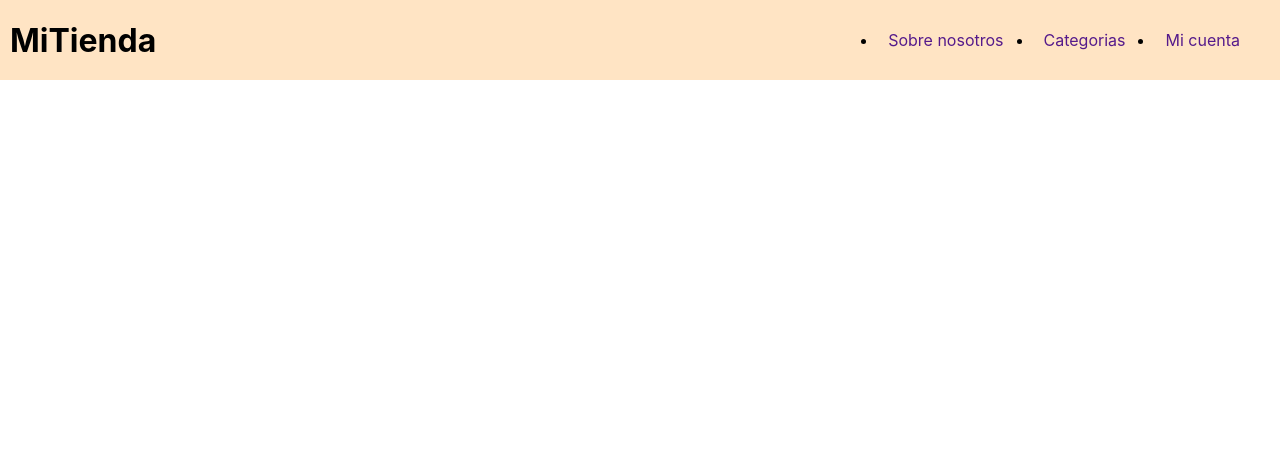
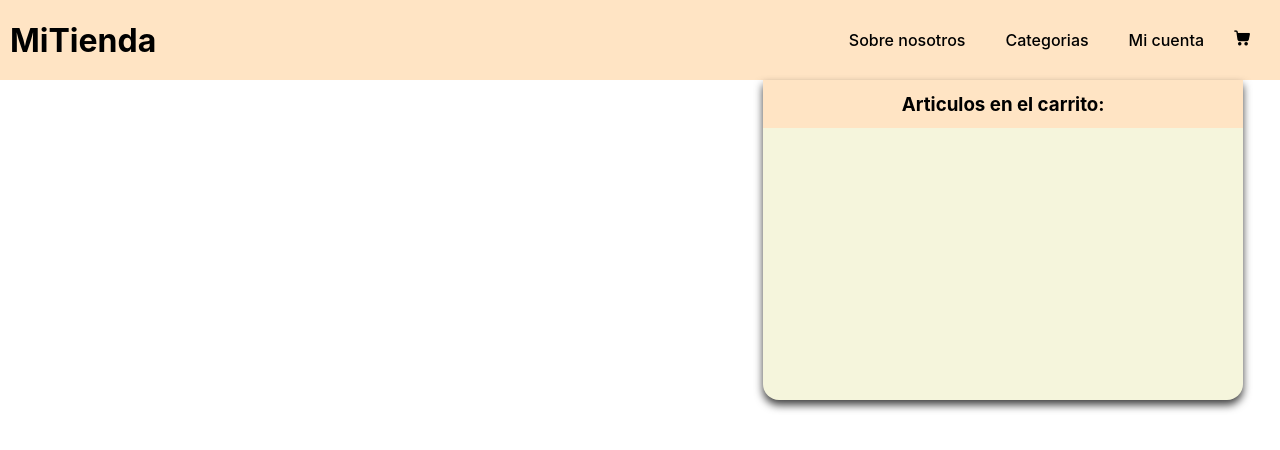
Before and after one commit to gasparjrebord/react-js, a React (Create React App) app: page / in a window 1280 px wide. Shown: the top 450 px of the page. Built offline with nearby package versions, Linux system fonts and the light colour scheme.

Commit message:
Componentes 1

```diff
--- a/src/App.css
+++ b/src/App.css
@@ -14,7 +14,39 @@ header {
     margin: 10px;
     display: flex;
 }
+ul {
+    list-style-type: none;
+}
 li, a{
+    font-weight: 500;
     margin: 10px;
+    color: black;
     text-decoration: none;
 }
+.cartIcon {
+    cursor: pointer;
+
+}
+.itemsOnCart{
+    position: absolute;
+    top: 5rem;
+    right: 2.3rem;
+    min-height: 20rem;
+    min-width: 30rem;
+    box-shadow: 0px 5px 8px 0px rgba(0,0,0,0.75);
+    -webkit-box-shadow: 0px 5px 8px 0px rgba(0,0,0,0.75);
+    -moz-box-shadow: 0px 5px 8px 0px rgba(0,0,0,0.75);
+    background-color: beige;
+    border-bottom-left-radius: 1rem;
+    border-bottom-right-radius: 1rem;
+}
+.cartHeader{
+    display: flex;
+    height: 3rem;
+    background-color: bisque;
+    align-items: center;
+    justify-content: center;
+}
+.cartTitle {
+    margin: 0;
+}
--- /dev/null
+++ b/src/components/CartWidget.jsx
@@ -0,0 +1,17 @@
+import React, { useState } from 'react';
+import CartIcon from '../assets/images/cart.png'
+
+
+
+const CartWidget = () => {
+    const [show, setShow] = useState(true);
+    return <>
+        <img className='cartIcon' onClick={() => { setShow(!show); }} src={CartIcon} alt="cart-icon" />
+        {show ? <div className='itemsOnCart'>
+            <div className='cartHeader'>
+                <h3 className='cartTitle'>Articulos en el carrito:</h3>
+            </div>
+        </div> : null}
+    </>
+}
+export default CartWidget;
--- a/src/components/NavBar.jsx
+++ b/src/components/NavBar.jsx
@@ -1,4 +1,5 @@
 import React from 'react';
+import CartWidget from './CartWidget';
 const NavBar = () => {
     return (
         <header>
@@ -14,6 +15,9 @@ const NavBar = () => {
                     <li>
                         <a href=''>Mi cuenta</a>
                     </li>
+                    <li>
+                        <CartWidget />
+                    </li>
                 </ul>
             </div>
         </header>
```
Also changed, not shown: src/assets/images/cart.png (added).
